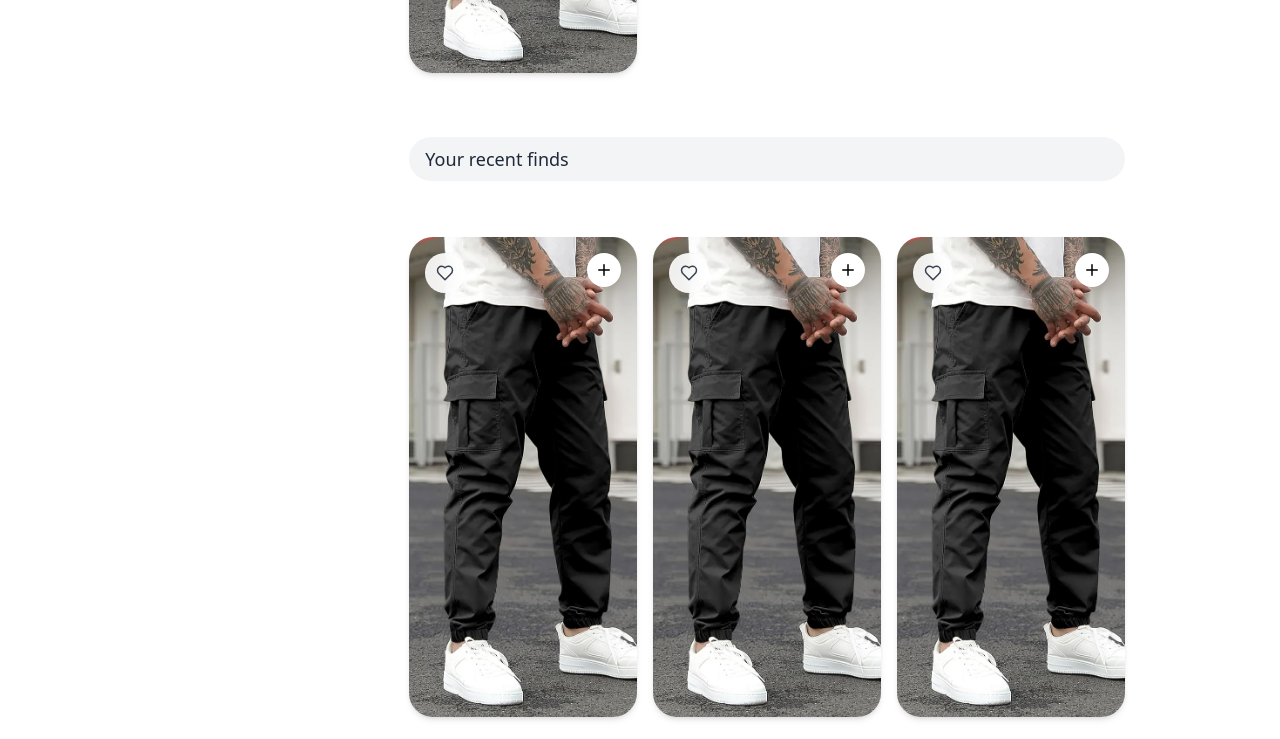
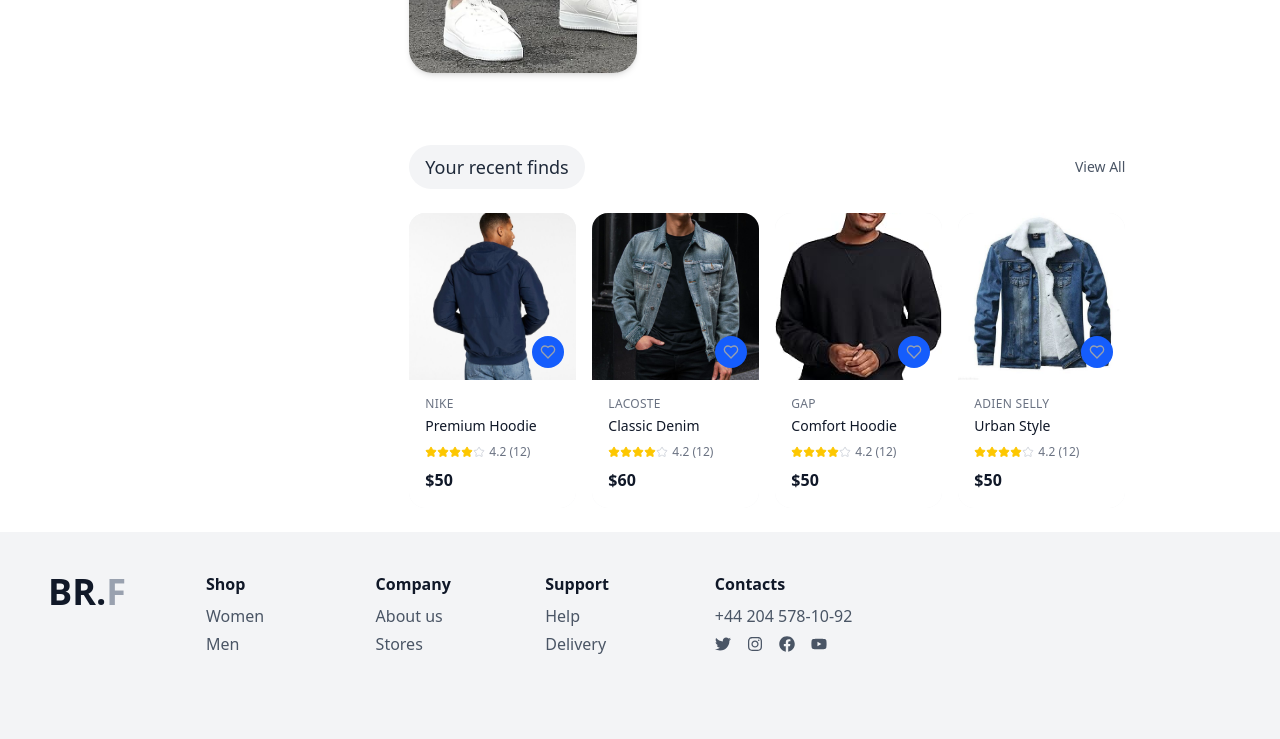
Before and after one commit to AllanKariuki/e-commerce-frontend, a React (Vite) app in the folder e-commerce-frontend/: page /products in a window 1280 px wide. Shown: the part 2200-2939 px from the top of the page. Built offline with nearby package versions, Linux system fonts and the light colour scheme; grey boxes are pictures that could not be loaded.

Commit message:
feat: separate Recent finds component

```diff
--- /dev/null
+++ b/e-commerce-frontend/src/components/product/RecentFinds.tsx
@@ -0,0 +1,179 @@
+import React from 'react';
+import { Heart, Star, Eye } from 'lucide-react';
+import WishlistButton from '../wishlist/WishlistButton';
+
+// Import images
+import coolDenim from '../../assets/images/cool-denim.jpg';
+import hoodie from '../../assets/images/hoodie.jpg';
+import sweatShirt from '../../assets/images/sweat-shirt.jpg';
+import woolenDenim from '../../assets/images/woolen-denim.jpg';
+import { useNavigate } from 'react-router-dom';
+
+interface RecentFindsItemProps {
+    id: string;
+    name: string;
+    brand: string;
+    price: number;
+    rating: number;
+    reviewCount: number;
+    image: string;
+    inStock?: boolean;
+}
+
+const recentFindsData: RecentFindsItemProps[] = [
+    {
+        id: 'rf1',
+        name: 'Premium Hoodie',
+        brand: 'Nike',
+        price: 50,
+        rating: 4.2,
+        reviewCount: 12,
+        image: hoodie,
+        inStock: true,
+    },
+    {
+        id: 'rf2',
+        name: 'Classic Denim',
+        brand: 'Lacoste',
+        price: 60,
+        rating: 4.2,
+        reviewCount: 12,
+        image: coolDenim,
+        inStock: true,
+    },
+    {
+        id: 'rf3',
+        name: 'Comfort Hoodie',
+        brand: 'GAP',
+        price: 50,
+        rating: 4.2,
+        reviewCount: 12,
+        image: sweatShirt,
+        inStock: true,
+    },
+    {
+        id: 'rf4',
+        name: 'Urban Style',
+        brand: 'Adien Selly',
+        price: 50,
+        rating: 4.2,
+        reviewCount: 12,
+        image: woolenDenim,
+        inStock: true,
+    },
+];
+
+const RecentFindsCard: React.FC<RecentFindsItemProps> = ({
+    id,
+    name,
+    brand,
+    price,
+    rating,
+    reviewCount,
+    image,
+    inStock = true
+}) => {
+    const renderStars = (rating: number) => {
+        return Array.from({ length: 5 }, (_, i) => (
+            <Star
+                key={i}
+                size={12}
+                className={`${i < Math.floor(rating) ? 'fill-yellow-400 text-yellow-400' : 'text-gray-300'}`}
+            />
+        ));
+    };
+
+    const wishlistItem = {
+        id,
+        name,
+        price,
+        image,
+        brand,
+        rating,
+        reviewCount,
+        category: 'Recent Finds',
+        inStock,
+    };
+
+    const navigate = useNavigate();
+
+    return (
+        <div className="bg-gray-100 rounded-2xl overflow-hidden relative group hover:shadow-lg transition-shadow duration-300">
+            {/* Product Image */}
+            <div className="aspect-square relative overflow-hidden">
+                <img
+                    src={image}
+                    alt={name}
+                    className="w-full h-full object-cover group-hover:scale-105 transition-transform duration-300"
+                />
+
+                {/* Quick View Button */}
+                <button
+                    className="absolute bottom-3 left-3 bg-white rounded-full px-4 py-2
+                    text-sm font-medium shadow-sm opacity-0 group-hover:opacity-100
+                    transition-opacity duration-200 hover:bg-gray-50 cursor-pointer"
+                    onClick={() => navigate(`/product/${id}`)}
+                >
+                    Quick View
+                </button>
+
+                {/* Wishlist Button */}
+                <div className="absolute bottom-3 right-3">
+                    <WishlistButton
+                        item={wishlistItem}
+                        className="bg-blue-600 text-white hover:bg-blue-700"
+                        size={16}
+                    />
+                </div>
+            </div>
+
+            {/* Product Details */}
+            <div className="p-4 bg-white">
+                <div className="text-xs text-gray-500 uppercase tracking-wide mb-1">
+                    {brand}
+                </div>
+                <h3 className="font-medium text-gray-900 text-sm mb-2">
+                    {name}
+                </h3>
+
+                {/* Rating */}
+                <div className="flex items-center gap-1 mb-2">
+                    <div className="flex">
+                        {renderStars(rating)}
+                    </div>
+                    <span className="text-xs text-gray-500">
+                        {rating} ({reviewCount})
+                    </span>
+                </div>
+
+                {/* Price */}
+                <div className="font-semibold text-gray-900">
+                    ${price}
+                </div>
+            </div>
+        </div>
+    );
+};
+
+const RecentFinds: React.FC = () => {
+    return (
+        <div className="mt-8">
+            <div className="flex items-center justify-between mb-6">
+                <span className="text-lg font-medium py-2 px-4 rounded-full text-gray-800 bg-gray-100">
+                    Your recent finds
+                </span>
+                <button className="text-sm text-gray-600 hover:text-gray-900 transition-colors">
+                    View All
+                </button>
+            </div>
+
+            <div className="grid grid-cols-2 lg:grid-cols-4 gap-4">
+                {recentFindsData.map((item) => (
+                    <RecentFindsCard key={item.id} {...item} />
+                ))}
+            </div>
+        </div>
+    );
+};
+
+export default RecentFinds;
--- a/e-commerce-frontend/src/pages/Products.tsx
+++ b/e-commerce-frontend/src/pages/Products.tsx
@@ -1,5 +1,6 @@
 import ProductsFilter from "../components/product/ProductsFilter";
 import ProductDetailCard from "../components/ProductDetailCard";
+import RecentFinds from "../components/product/RecentFinds";
 
 const Products = () => {
     return (
@@ -18,12 +19,8 @@ const Products = () => {
                         ))}
                     </div>
 
-                    <span className="text-lg font-medium py-2 px-4 my-6 rounded-full text-gray-800 bg-gray-100">Your recent finds</span>
-                    <div className="grid grid-cols-2 lg:grid-cols-3 gap-4 mt-8">
-                        {[...Array(5)].map((_, i) => (
-                            <ProductDetailCard key={i} />
-                        ))}
-                    </div>
+                    {/* Recent Finds Component */}
+                    <RecentFinds />
                 </div>
 
             </div>
```
